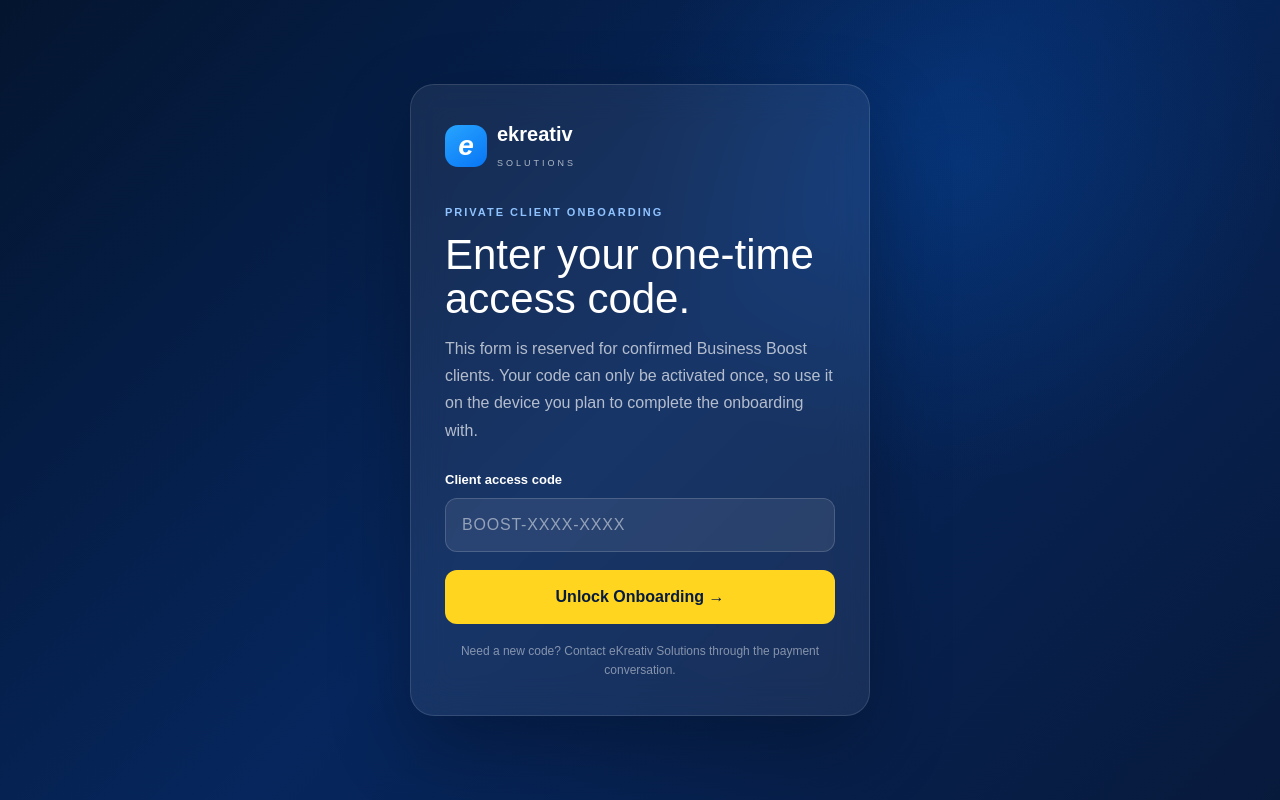
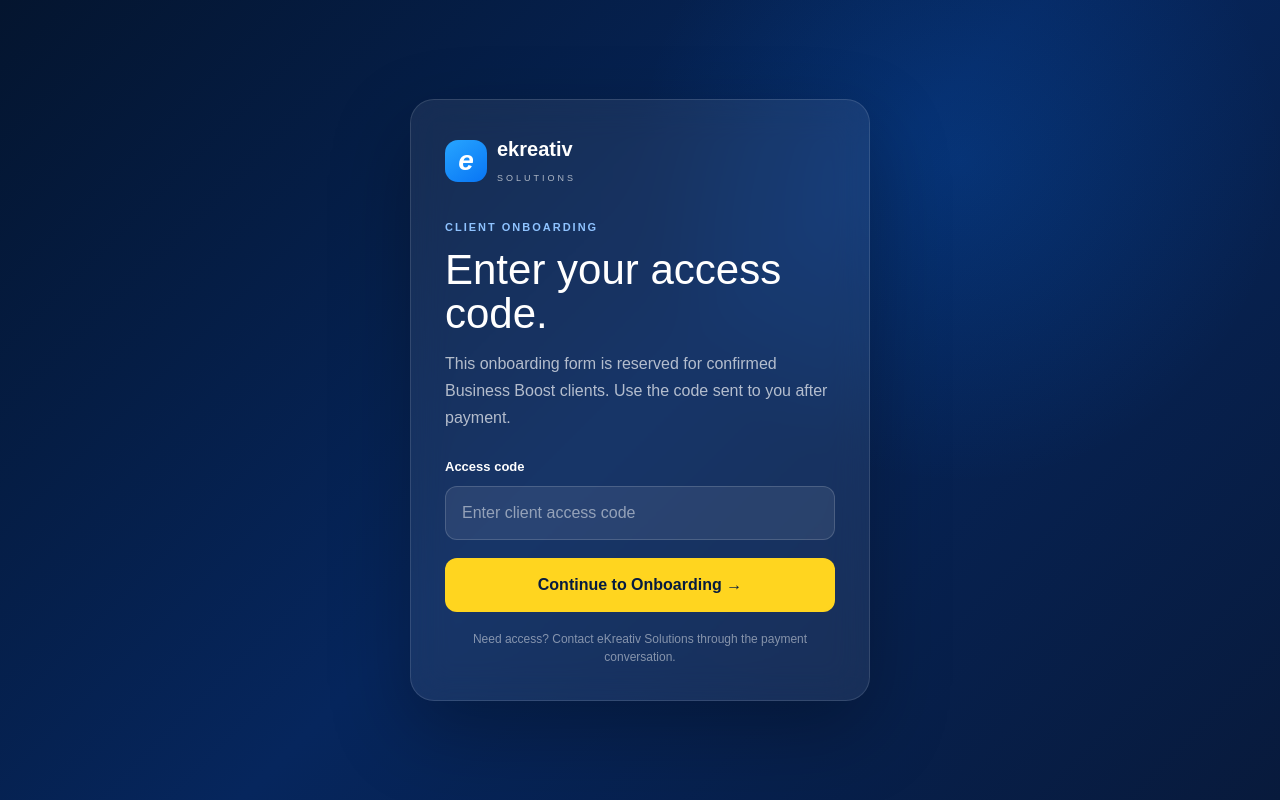
Before and after one commit to donatofaith/ekreativ-business-boost, a Next.js app: page /onboarding/access in a window 1280 px wide. Built offline with nearby package versions, Linux system fonts and the light colour scheme.

Commit message:
Restore simple onboarding access screen

```diff
--- a/app/onboarding/access/page.tsx
+++ b/app/onboarding/access/page.tsx
@@ -89,28 +89,28 @@ export default function OnboardingAccessPage() {
             letterSpacing: "2px",
           }}
         >
-          PRIVATE CLIENT ONBOARDING
+          CLIENT ONBOARDING
         </span>
 
         <h1 style={{ fontSize: "clamp(30px, 7vw, 42px)", lineHeight: 1.05, marginBottom: "14px" }}>
-          Enter your one-time access code.
+          Enter your access code.
         </h1>
 
         <p style={{ marginBottom: "26px", color: "rgba(255,255,255,.68)", lineHeight: 1.7 }}>
-          This form is reserved for confirmed Business Boost clients. Your code can only be activated once, so use it on the device you plan to complete the onboarding with.
+          This onboarding form is reserved for confirmed Business Boost clients. Use the code sent to you after payment.
         </p>
 
         <form onSubmit={handleSubmit}>
           <label htmlFor="access-code" style={{ display: "block", marginBottom: "9px", fontSize: "13px", fontWeight: 800 }}>
-            Client access code
+            Access code
           </label>
 
           <input
             id="access-code"
-            type="text"
+            type="password"
             value={code}
-            onChange={(event) => setCode(event.target.value.toUpperCase())}
-            placeholder="BOOST-XXXX-XXXX"
+            onChange={(event) => setCode(event.target.value)}
+            placeholder="Enter client access code"
             autoComplete="one-time-code"
             required
             style={{
@@ -122,8 +122,6 @@ export default function OnboardingAccessPage() {
               outline: "none",
               background: "rgba(255,255,255,.08)",
               color: "white",
-              letterSpacing: ".8px",
-              textTransform: "uppercase",
             }}
           />
 
@@ -146,12 +144,12 @@ export default function OnboardingAccessPage() {
               opacity: loading ? 0.7 : 1,
             }}
           >
-            {loading ? "Checking access..." : "Unlock Onboarding →"}
+            {loading ? "Checking access..." : "Continue to Onboarding →"}
           </button>
         </form>
 
-        <p style={{ marginTop: "18px", textAlign: "center", color: "rgba(255,255,255,.48)", fontSize: "12px", lineHeight: 1.6 }}>
-          Need a new code? Contact eKreativ Solutions through the payment conversation.
+        <p style={{ marginTop: "18px", textAlign: "center", color: "rgba(255,255,255,.48)", fontSize: "12px" }}>
+          Need access? Contact eKreativ Solutions through the payment conversation.
         </p>
       </section>
     </main>
```
